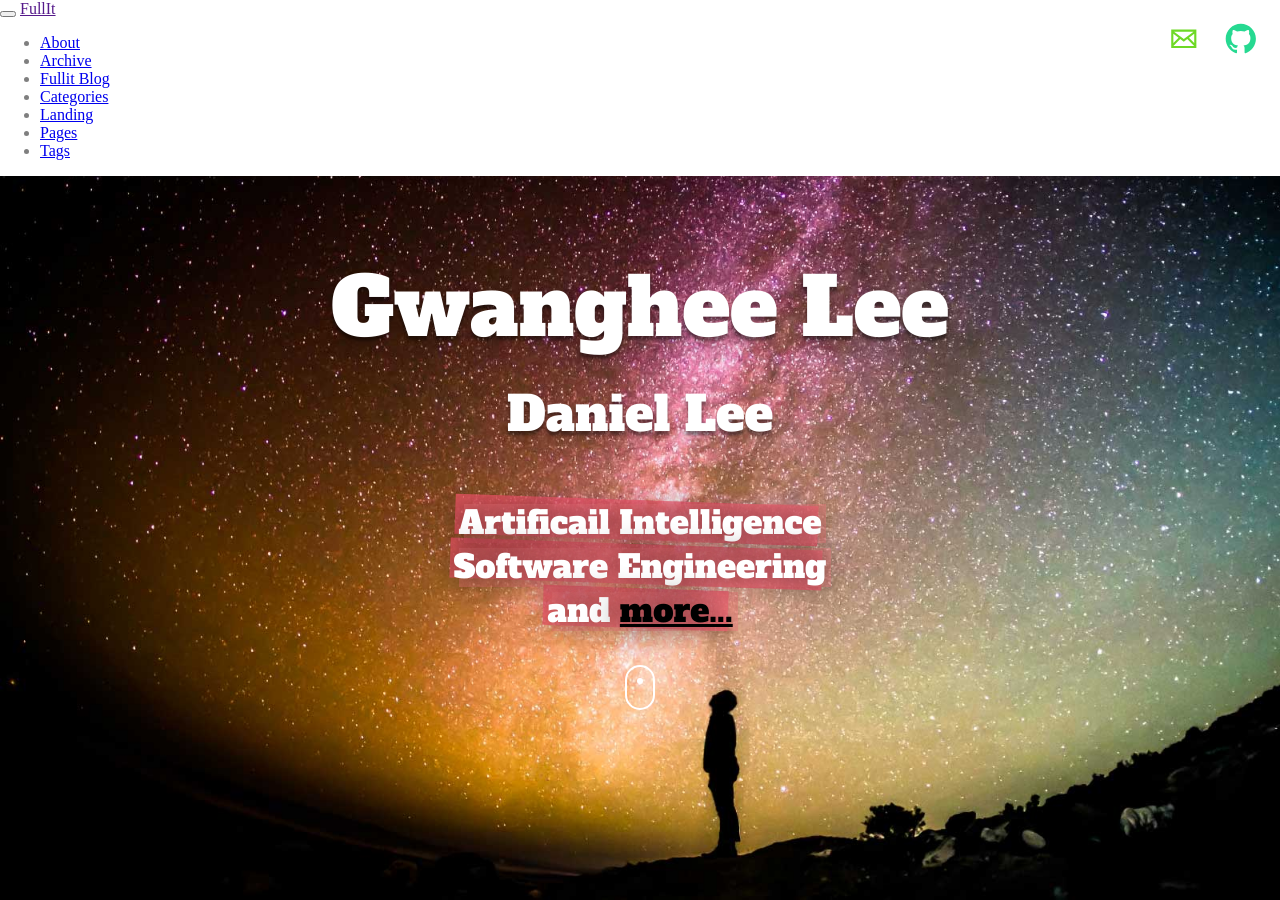
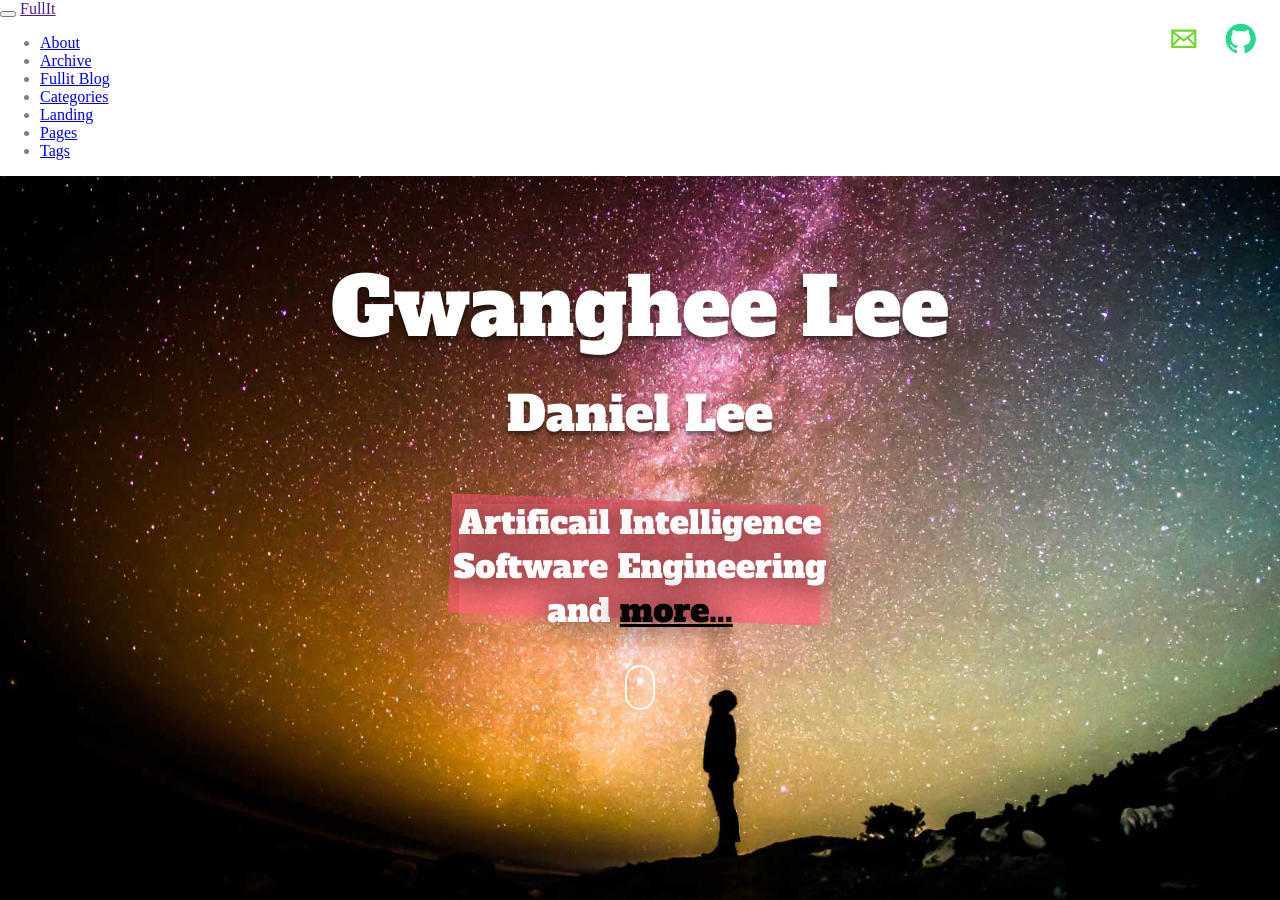
Before and after one commit to gompanghee/gompanghee.github.io, a Jekyll site: the page built from index.html, in a window 1280 px wide. Built offline with Jekyll 4.4.1, drawn with Linux system fonts in a browser that asks for light colours; nearby versions of some CDN libraries; some web fonts are replaced.

Commit message:
Update index.html

```diff
--- a/index.html
+++ b/index.html
@@ -38,14 +38,8 @@ canonical: https://gompanghee.github.io
 
 		<br /><h3 class="large-blur">
 			<span class="highlight-container"><span class="highlight" style="font-family: 'Alfa Slab One', cursive;">
-				Artificail Intelligence
-			</span></span>
-		<br /><h3 class="large-blur">
-			<span class="highlight-container"><span class="highlight" style="font-family: 'Alfa Slab One', cursive;">
-				Software Engineering
-			</span></span>
-		<br /><h3 class="large-blur">
-			<span class="highlight-container"><span class="highlight" style="font-family: 'Alfa Slab One', cursive;">
+				Artificail Intelligence<br>
+				Software Engineering<br>
 				and <a href="{{ BASE_PATH }}/about">more...</a>
 			</span></span>
 			<br />
```
